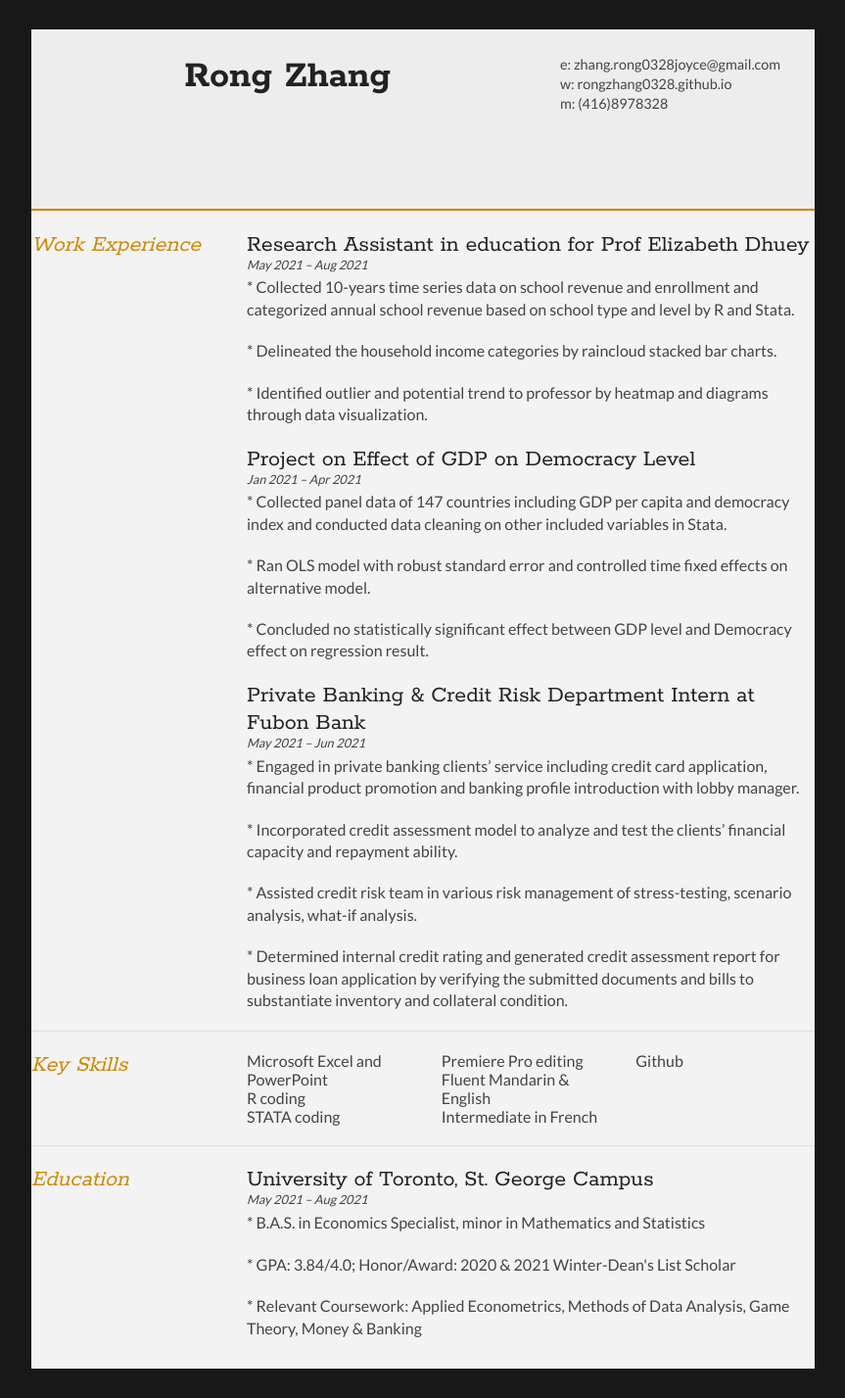
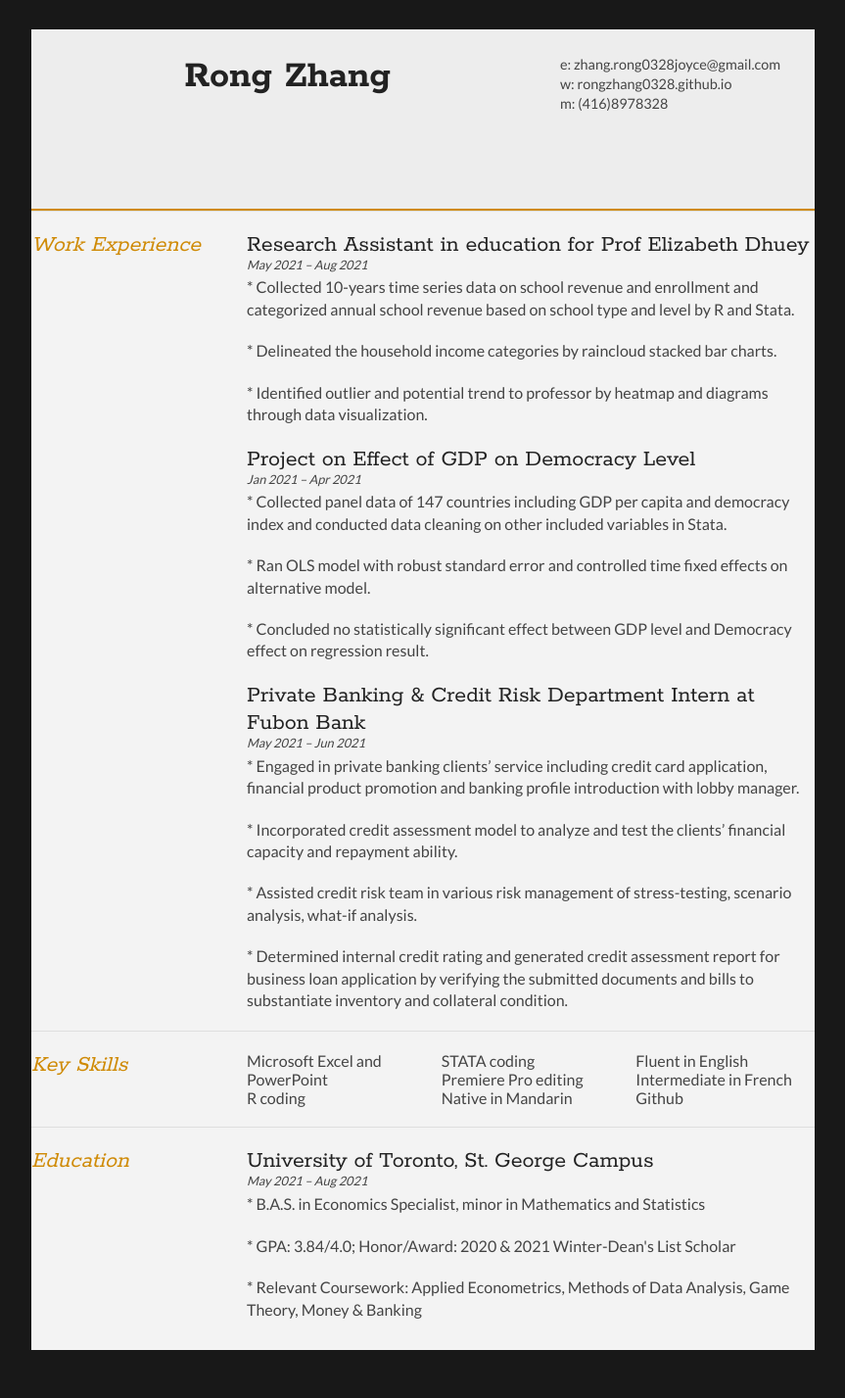
Before and after one commit to RongZhang0328/RongZhang0328.github.io, a Jekyll site: the page cv/index.html, which Jekyll copies as it is, in a window 1280 px wide. Shown: the whole page at 98% size, without its empty margins (208-1071 px from the left). Built offline with Jekyll 4.4.1, drawn with Linux system fonts in a browser that asks for light colours.

Commit message:
Update index.html

```diff
--- a/cv/index.html
+++ b/cv/index.html
@@ -80,7 +80,8 @@
 					<li>R coding</li>
 					<li>STATA coding</li>
 					<li>Premiere Pro editing</li>
-					<li>Fluent Mandarin & English</li>
+					<li>Native in  Mandarin</li>
+					<li>Fluent in  English</li>
 					<li>Intermediate in French</li>
 					<li>Github</li>
 				</ul>
```
